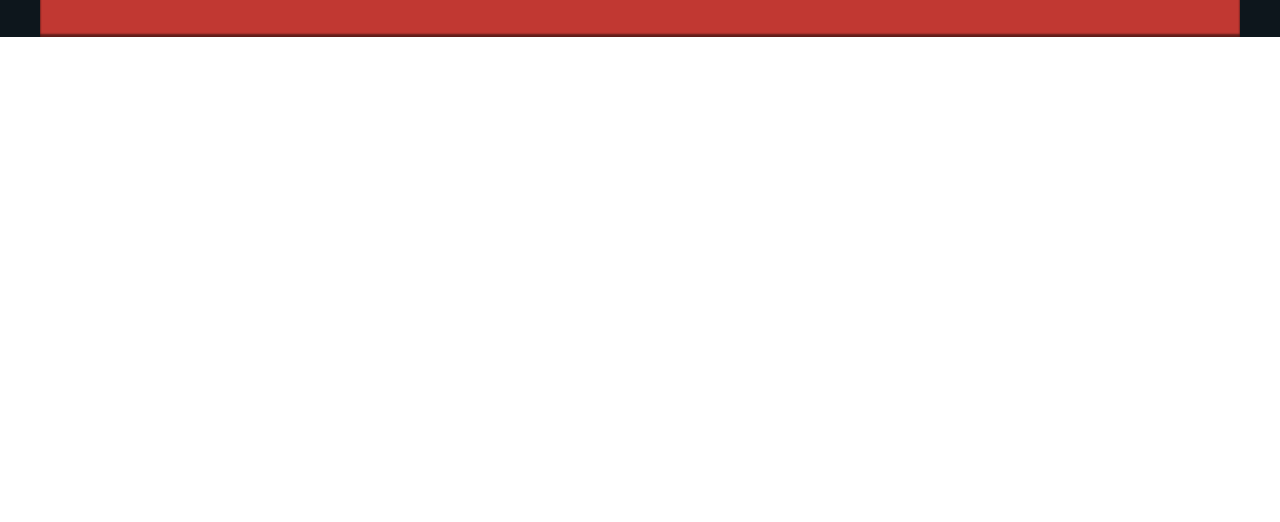
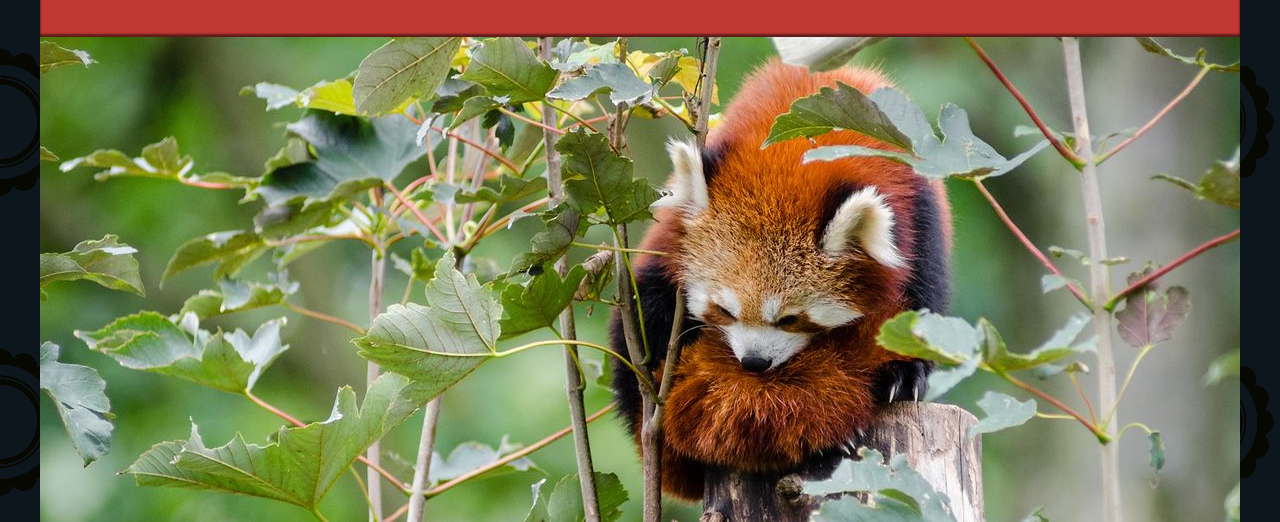
Before and after one commit to jai-sanghvi/responsive-images, a plain HTML site: page index.html in a window 1280 px wide. Shown: the part 778-1300 px from the top of the page. Before the commit the page ends 815 px from the top, so only its background shows below. Drawn offline with nearby package versions, Linux system fonts and the light colour scheme.

Commit message:
Add files via upload

```diff
--- a/index.html
+++ b/index.html
@@ -134,6 +134,11 @@
 
       <div class="red-panda">
         <!-- insert picture element -->
+         <picture>
+          <source media="(max-width: 600px)" srcset="red-panda-600w-portrait.jpg">
+          <source media="(min-width: 601px)" srcset="red-panda-1200w.jpg">
+          <img src="red-panda-1200w.jpg" alt="red panda">
+         </picture>
       </div>
 
     </main>
```
